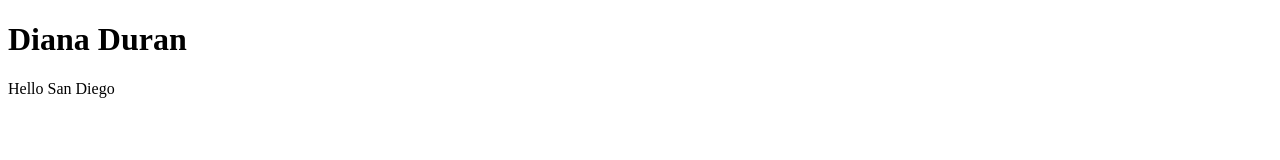
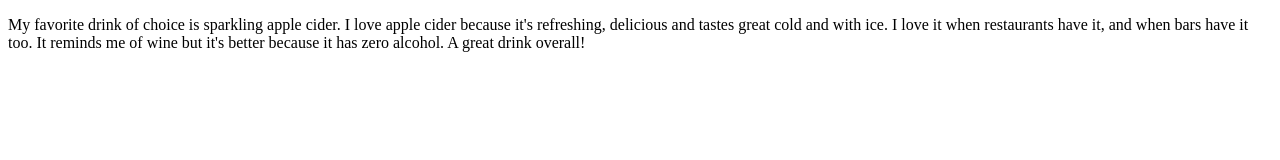
Before and after one commit to dianafduran/dianaduran, a plain HTML site: page index.html in a window 1280 px wide. Drawn offline with Linux system fonts and the light colour scheme.

Commit message:
Update index.html

```diff
--- a/index.html
+++ b/index.html
@@ -1,12 +1,16 @@
 <!DOCTYPE html>
-<html>
+<html lang="en">
 <head>
-<title>Diana Duran</title>
+    <meta charset="UTF-8">
+    <meta http-equiv="X-UA-Compatible" content="IE=edge">
+    <meta name="viewport" content="width=device-width, initial-scale=1.0">
+    <title>My First Paragraph</title>
 </head>
 <body>
-
-<h1>Diana Duran</h1>
-<p>Hello San Diego</p>
-
-  </body>
+    <p>My favorite drink of choice is sparkling apple cider.
+    I love apple cider because it's refreshing, delicious and tastes great cold and with ice.
+    I love it when restaurants have it, and when bars have it too. It reminds me of wine but
+    it's better because it has zero alcohol. A great drink overall!
+    </p>
+</body>
 </html>
```
